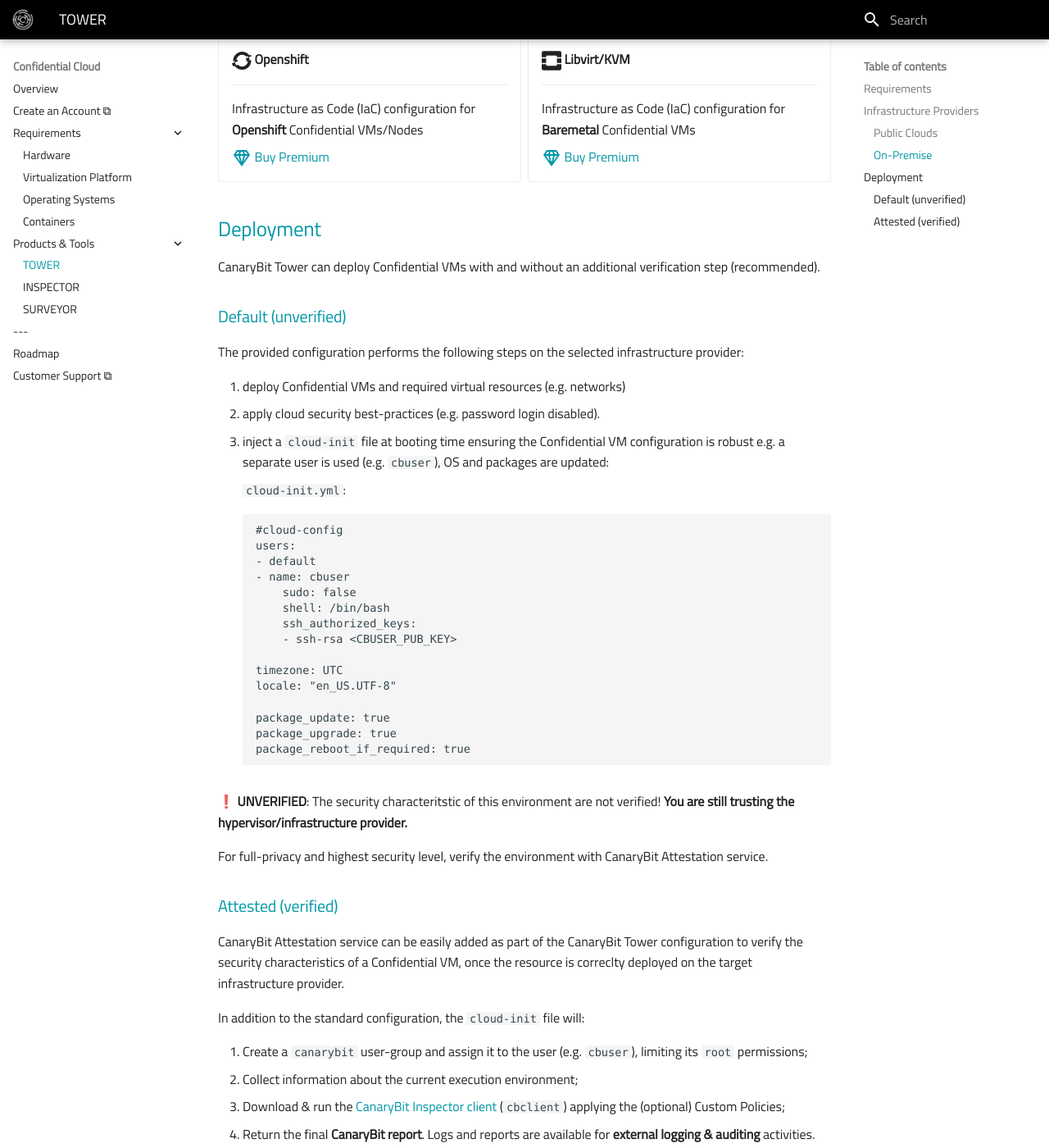
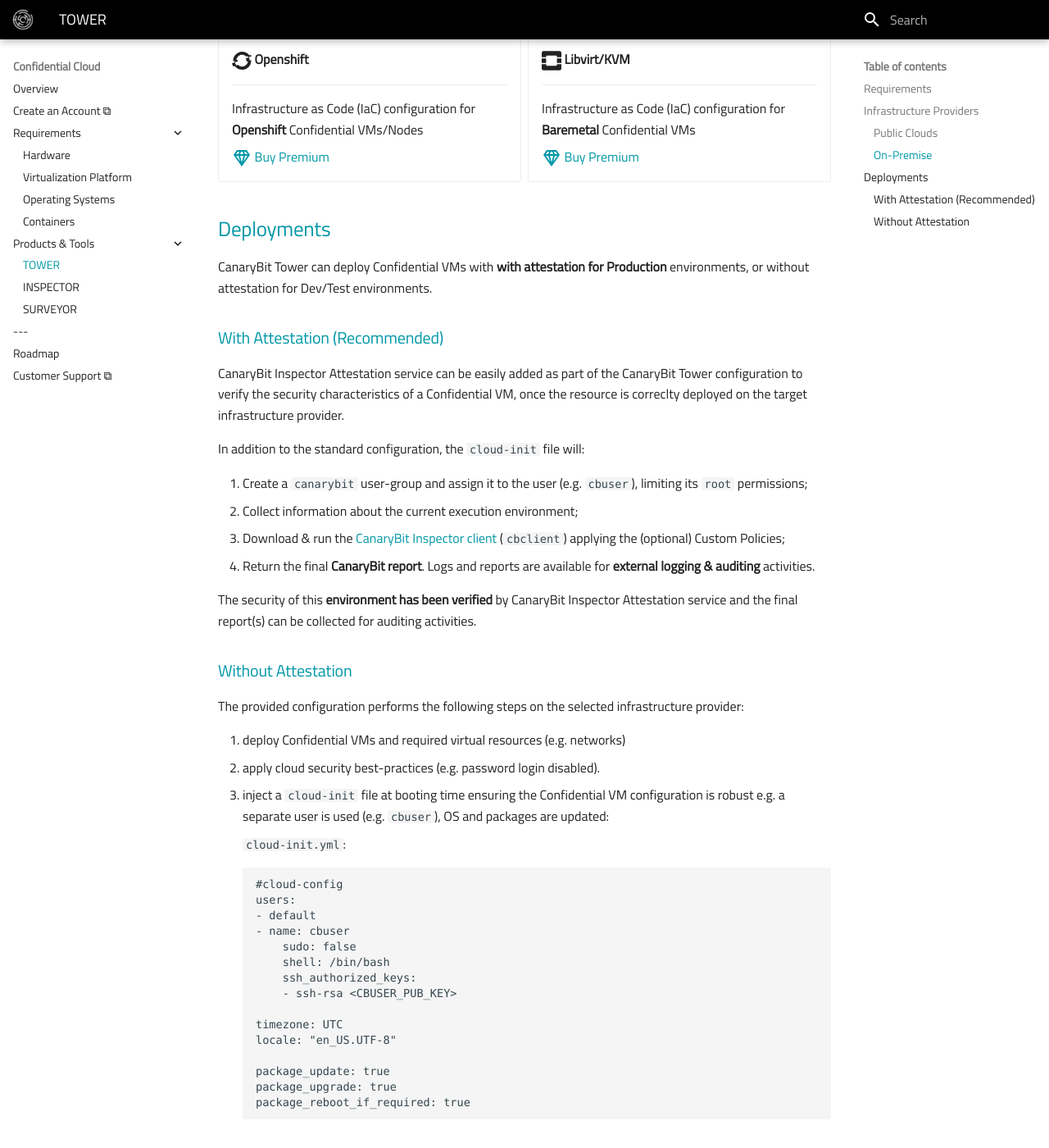
Before and after one commit to canarybit/cc-docs, an MkDocs documentation site: the page built from docs/products/tower.md, in a window 1280 px wide and 1400 px high, scrolled down 1399 px. Shown: the whole window at 82% size. Built offline with MkDocs 1.6.1 and Material for MkDocs 9.7.7, drawn with Linux system fonts in a browser that asks for light colours; some of the changed lines change nothing that is shown; some of the changed text lies outside the part shown.

Commit message:
Improves doc

````diff
--- a/docs/products/tower.md
+++ b/docs/products/tower.md
@@ -94,11 +94,24 @@
 </div>
 
 
-## Deployment
+## Deployments
 
-CanaryBit Tower can deploy Confidential VMs with and without an additional verification step (recommended).
+CanaryBit Tower can deploy Confidential VMs with **with attestation for Production** environments, or without attestation for Dev/Test environments.
 
-### Default (unverified)
+### With Attestation (Recommended)
+
+CanaryBit Inspector Attestation service can be easily added as part of the CanaryBit Tower configuration to verify the security characteristics of a Confidential VM, once the resource is correclty deployed on the target infrastructure provider.
+
+In addition to the standard configuration, the `cloud-init` file will:
+
+1. Create a `canarybit` user-group and assign it to the user (e.g. `cbuser`), limiting its `root` permissions;
+2. Collect information about the current execution environment;
+3. Download & run the [CanaryBit Inspector client](inspector.md) (`cbclient`) applying the (optional) Custom Policies;
+4. Return the final **CanaryBit report**. Logs and reports are available for **external logging & auditing** activities.
+
+The security of this **environment has been verified** by CanaryBit Inspector Attestation service and the final report(s) can be collected for auditing activities.
+
+### Without Attestation
 
 The provided configuration performs the following steps on the selected infrastructure provider:
 
@@ -126,19 +139,4 @@
     package_reboot_if_required: true
     ```
 
-❗ **UNVERIFIED**: The security characteritstic of this environment are not verified! **You are still trusting the hypervisor/infrastructure provider.**
-
-For full-privacy and highest security level, verify the environment with CanaryBit Attestation service.
-
-### Attested (verified)
-
-CanaryBit Attestation service can be easily added as part of the CanaryBit Tower configuration to verify the security characteristics of a Confidential VM, once the resource is correclty deployed on the target infrastructure provider.
-
-In addition to the standard configuration, the `cloud-init` file will:
-
-1. Create a `canarybit` user-group and assign it to the user (e.g. `cbuser`), limiting its `root` permissions;
-2. Collect information about the current execution environment;
-3. Download & run the [CanaryBit Inspector client](inspector.md) (`cbclient`) applying the (optional) Custom Policies;
-4. Return the final **CanaryBit report**. Logs and reports are available for **external logging & auditing** activities.
-
-✅ **VERIFIED**: The security of this **environment has been verified** by CanaryBit Inspector Attestation service and the final report(s) can be collected for auditing activities.
+ ⚠️ **WARNING**: The security characteristics of this environment are not verified! In this scenario, you are **still trusting the hypervisor/infrastructure provider**. For full-privacy and highest security level, verify the environment with CanaryBit Attestation service.
````
